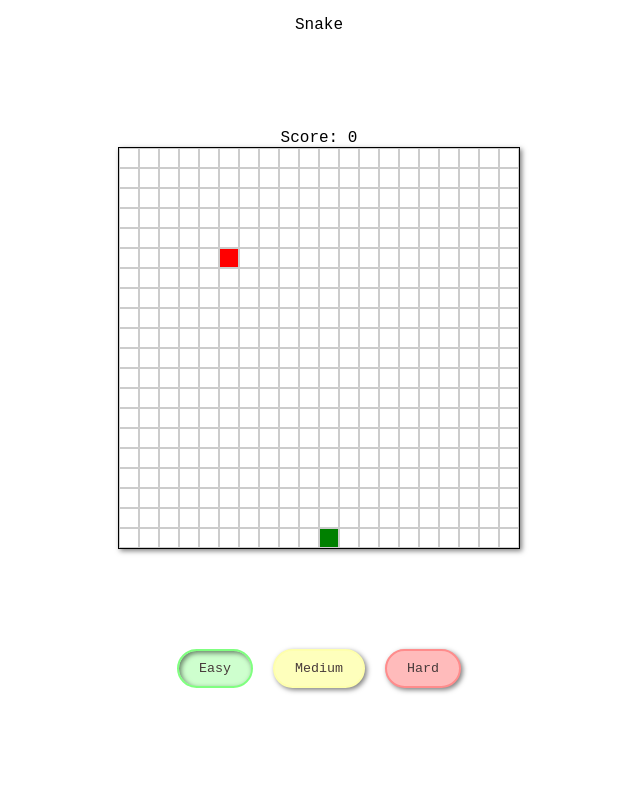
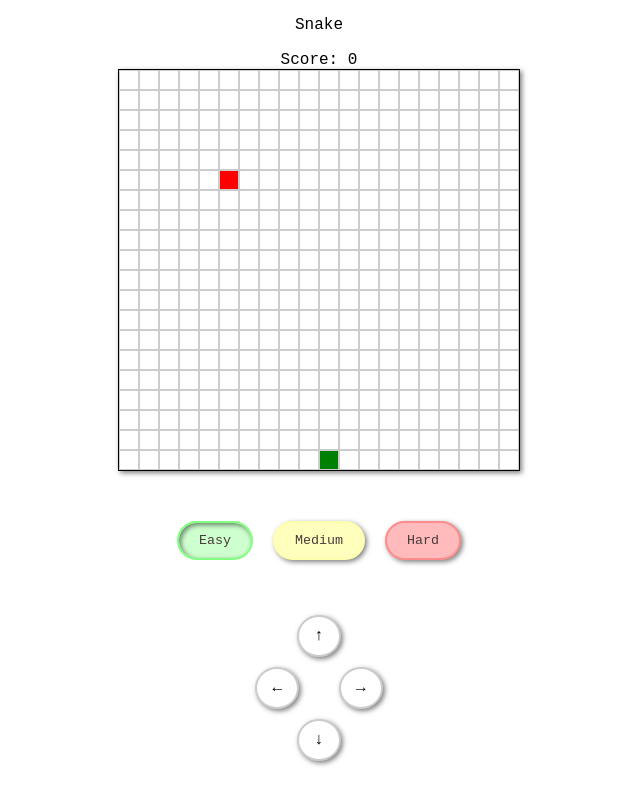
Before and after one commit to ucdavis/ecs162_assignment2, a plain HTML site: page snake.html in a window 1280 px wide. Shown: the whole page, without its empty margins (321-961 px from the left). Drawn offline with Linux system fonts and the light colour scheme.

Commit message:
Add direction buttons

```diff
--- a/snake.html
+++ b/snake.html
@@ -3,6 +3,7 @@
 	<head>
 		<title>Snake</title>
 		<link rel="stylesheet" href="styles/snake.css" />
+        <link rel="stylesheet" href="styles/button_styles.css" />
 	</head>
 	<body>
 		<p class="game-title">Snake</p>
@@ -14,6 +15,14 @@
                 <button class="medium-button" onclick="toggleButtonShadow(this)">Medium</button>
                 <button class="hard-button" onclick="toggleButtonShadow(this)">Hard</button>
             </div>
+            <div class="arrow-button-container">
+                <div id="up-arrow" class="arrow-button" onclick="toggleButtonShadow(this)">↑</div>
+                <div class="horizontal-arrows">
+                    <div id="left-arrow" class="arrow-button" onclick="toggleButtonShadow(this)">←</div>
+                    <div id="right-arrow" class="arrow-button" onclick="toggleButtonShadow(this)">→</div>
+                </div>
+                <div id="down-arrow" class="arrow-button" onclick="toggleButtonShadow(this)">↓</div>
+            </div>
 		</div>
 		<script src="js/snake.js"></script>
         <script src="js/buttons.js"></script>
--- /dev/null
+++ b/styles/button_styles.css
@@ -0,0 +1,66 @@
+
+.button-container {
+    margin-top: 50px;
+    width: 100%;
+    display: flex;
+    justify-content: center;
+    align-items: center;
+}
+
+.button-container button {
+    margin: 0 10px;
+    padding: 10px 20px;
+    border-radius: 20px;
+    cursor: pointer;
+    color: rgb(71, 58, 58);
+}
+
+.easy-button {
+    background-color: #ceffce;
+    border: 2px solid #80ff80;
+    box-shadow: 2px 2px 5px rgba(0, 0, 0, 0.5);
+}
+
+.medium-button {
+    background-color: #feffbc;
+    border: 2px solid #feffad;
+    box-shadow: 2px 2px 5px rgba(0, 0, 0, 0.5);
+}
+
+.hard-button {
+    background-color: #ffbbbb;
+    border: 2px solid #ff8c8c;
+    box-shadow: 2px 2px 5px rgba(0, 0, 0, 0.5);
+}
+
+.arrow-button-container {
+    margin-top: 50px;
+    display: flex;
+    flex-direction: column;
+    align-items: center;
+}
+
+.horizontal-arrows {
+    display: flex;
+    justify-content: center;
+}
+
+#left-arrow,
+#right-arrow {
+    margin: 5px 20px;
+}
+
+.arrow-button {
+    margin: 5px;
+    padding: 10px 15px;
+    border-radius: 50%;
+    cursor: pointer;
+    font-size: 16px;
+    border: 2px solid #ccc;
+    background-color: #fff;
+    box-shadow: 2px 2px 5px rgba(0, 0, 0, 0.5);
+}
+
+.invert-shadow {
+    box-shadow: inset 2px 2px 5px rgba(0, 0, 0, 0.5);
+}
```
